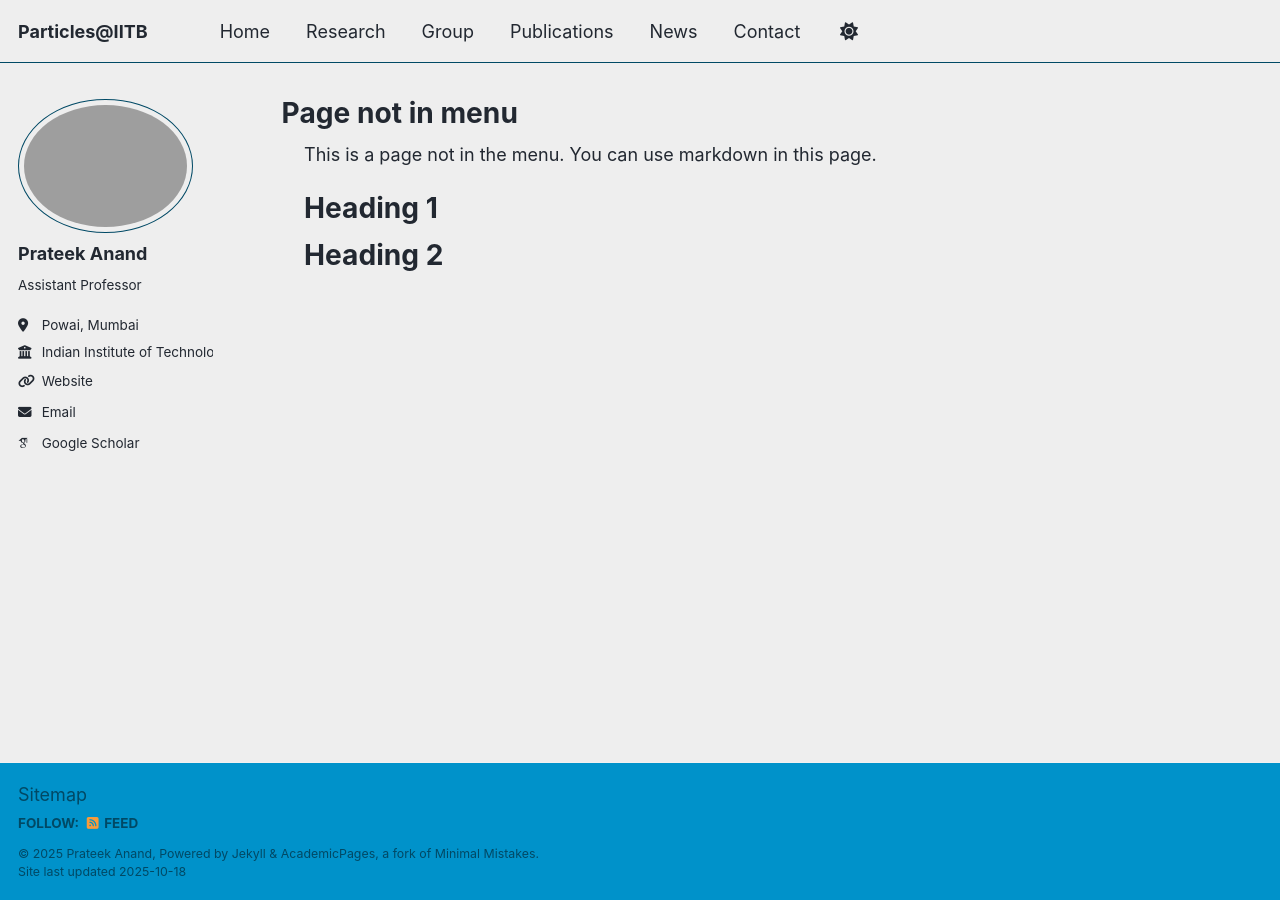
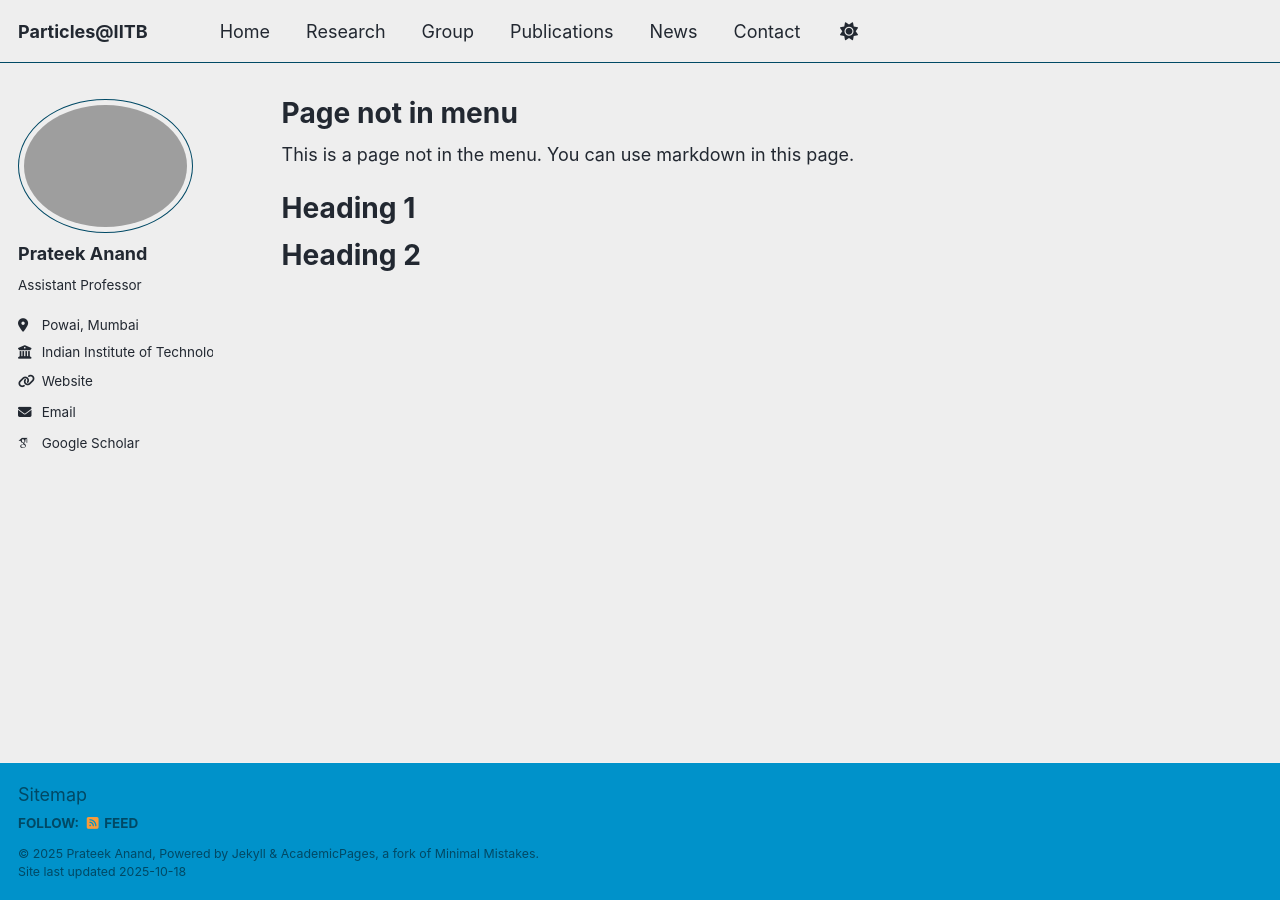
Before and after one commit to prateekanandiitb/prateekanandiitb.github.io, a Jekyll site: the page built from _pages/non-menu-page.md, in a window 1280 px wide. Built offline with Jekyll 4.4.1, drawn with Linux system fonts in a browser that asks for light colours; some web fonts are replaced; a script that is not in the unit is left out.

Commit message:
Update custom.html

```diff
--- a/_includes/head/custom.html
+++ b/_includes/head/custom.html
@@ -13,12 +13,4 @@
 <link rel="manifest" href="{{ base_path }}/images/manifest.json"/>
 <link rel="icon" href="/images/favicon.ico"/>
 <meta name="theme-color" content="#ffffff"/>
-
-<style>
-.page__content {
-  margin-left: 0 !important;
-  padding-left: 1.25rem !important;  /* adjust to align with nav bar text */
-  box-sizing: border-box;
-}
-</style>
 <!-- end custom head snippets -->
```
